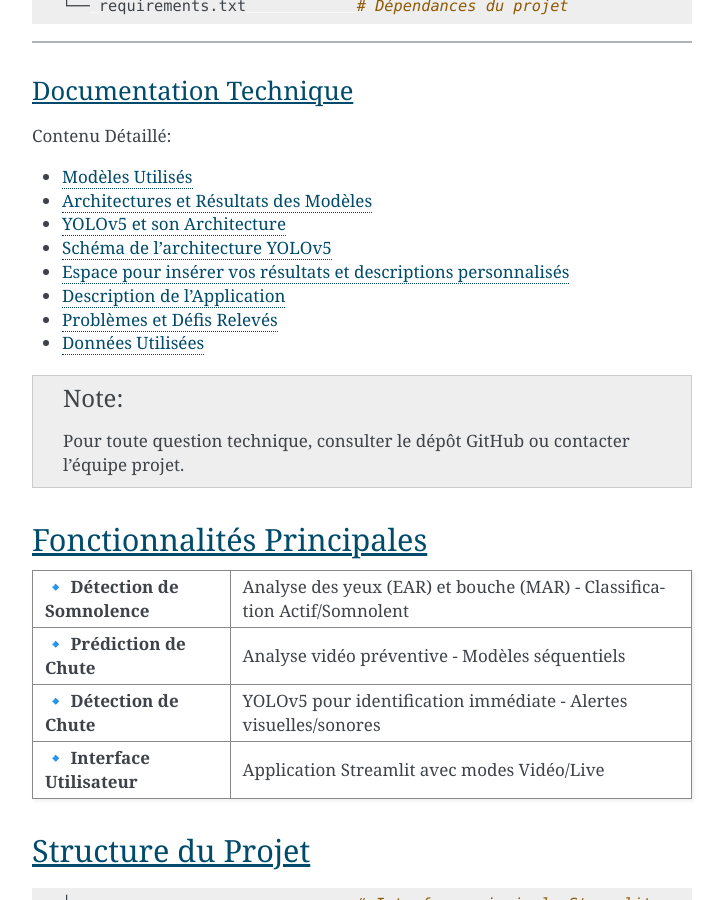
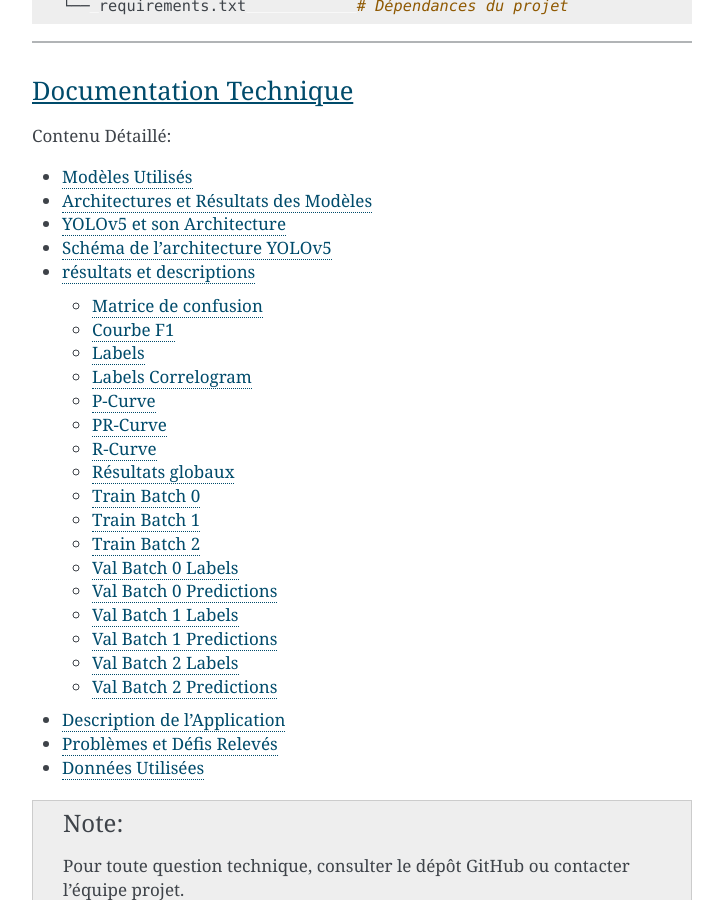
Before and after one commit to SouleymaneDiallo04/Syst-me-de-Surveillance-de-la-posture, a Sphinx documentation site: the page built from docs/source/index.rst, in a window 1280 px wide and 900 px high, scrolled down 2539 px. Shown: the whole window, without its empty margins (388-1112 px from the left). Built offline with Sphinx 7.4.7, drawn with Linux system fonts in a browser that asks for light colours.

Commit message:
Mise à jour des docstrings et du code

```diff
--- a/docs/source/architectures.rst
+++ b/docs/source/architectures.rst
@@ -42,7 +42,160 @@
 
 ----
 
-Espace pour insérer vos résultats et descriptions personnalisés
+résultats et descriptions
 ===============================================================
 
-*Insérez ici vos propres observations, métriques, graphiques et analyses concernant l’architecture et la performance de YOLOv5 dans votre projet.*
+Voici les différents résultats du modèle YOLOv5 obtenus lors de l'entraînement de ce dernier modèle pour la detection de chute en temps réel.
+
+----
+
+Matrice de confusion
+--------------------
+
+.. image:: ../_static/ImageYolov5Model/confusion_matrix.png
+   :alt: Confusion Matrix
+   :align: center
+
+----
+
+Courbe F1
+---------
+
+.. image:: ../_static/ImageYolov5Model/F1_curve.png
+   :alt: F1 Curve
+   :align: center
+
+----
+
+Labels
+------
+
+.. image:: ../_static/ImageYolov5Model/labels.jpg
+   :alt: Labels
+   :align: center
+
+----
+
+Labels Correlogram
+------------------
+
+.. image:: ../_static/ImageYolov5Model/labels_correlogram.jpg
+   :alt: Labels Correlogram
+   :align: center
+
+----
+
+P-Curve
+--------
+
+.. image:: ../_static/ImageYolov5Model/P_curve.png
+   :alt: P Curve
+   :align: center
+
+----
+
+PR-Curve
+---------
+
+.. image:: ../_static/ImageYolov5Model/PR_curve.png
+   :alt: Precision-Recall Curve
+   :align: center
+
+----
+
+R-Curve
+--------
+
+.. image:: ../_static/ImageYolov5Model/R_curve.png
+   :alt: Recall Curve
+   :align: center
+
+----
+
+Résultats globaux
+------------------
+
+.. image:: ../_static/ImageYolov5Model/results.png
+   :alt: Results
+   :align: center
+
+----
+
+Train Batch 0
+-------------
+
+.. image:: ../_static/ImageYolov5Model/train_batch0.jpg
+   :alt: Train Batch 0
+   :align: center
+
+----
+
+Train Batch 1
+-------------
+
+.. image:: ../_static/ImageYolov5Model/train_batch1.jpg
+   :alt: Train Batch 1
+   :align: center
+
+----
+
+Train Batch 2
+-------------
+
+.. image:: ../_static/ImageYolov5Model/train_batch2.jpg
+   :alt: Train Batch 2
+   :align: center
+
+----
+
+Val Batch 0 Labels
+------------------
+
+.. image:: ../_static/ImageYolov5Model/val_batch0_labels.jpg
+   :alt: Val Batch 0 Labels
+   :align: center
+
+----
+
+Val Batch 0 Predictions
+-----------------------
+
+.. image:: ../_static/ImageYolov5Model/val_batch0_pred.jpg
+   :alt: Val Batch 0 Predictions
+   :align: center
+
+----
+
+Val Batch 1 Labels
+------------------
+
+.. image:: ../_static/ImageYolov5Model/val_batch1_labels.jpg
+   :alt: Val Batch 1 Labels
+   :align: center
+
+----
+
+Val Batch 1 Predictions
+-----------------------
+
+.. image:: ../_static/ImageYolov5Model/val_batch1_pred.jpg
+   :alt: Val Batch 1 Predictions
+   :align: center
+
+----
+
+Val Batch 2 Labels
+------------------
+
+.. image:: ../_static/ImageYolov5Model/val_batch2_labels.jpg
+   :alt: Val Batch 2 Labels
+   :align: center
+
+----
+
+Val Batch 2 Predictions
+-----------------------
+
+.. image:: ../_static/ImageYolov5Model/val_batch2_pred.jpg
+   :alt: Val Batch 2 Predictions
+   :align: center
```
